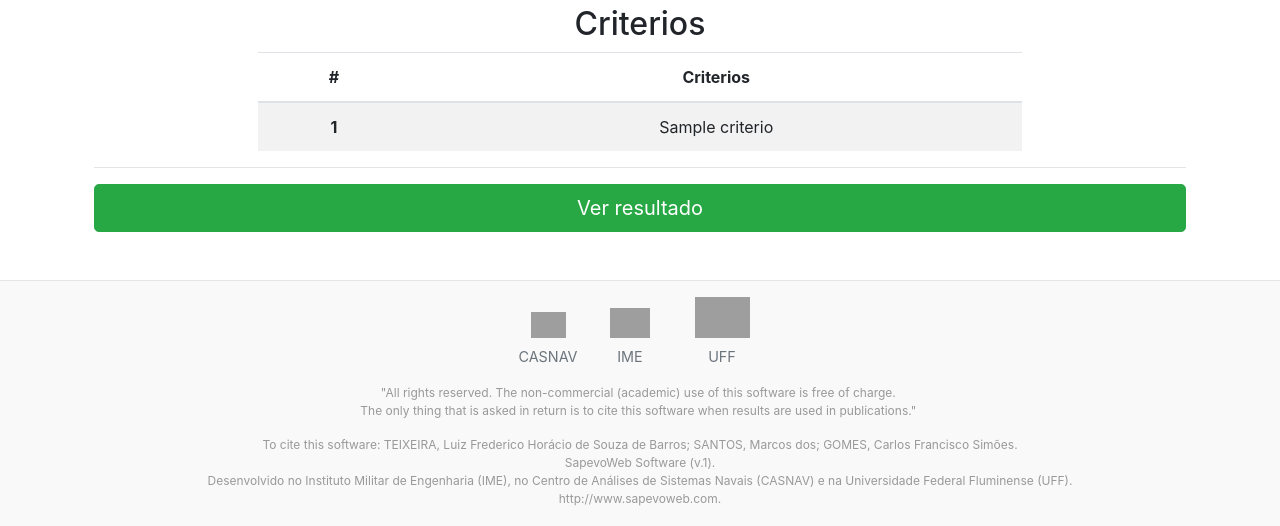
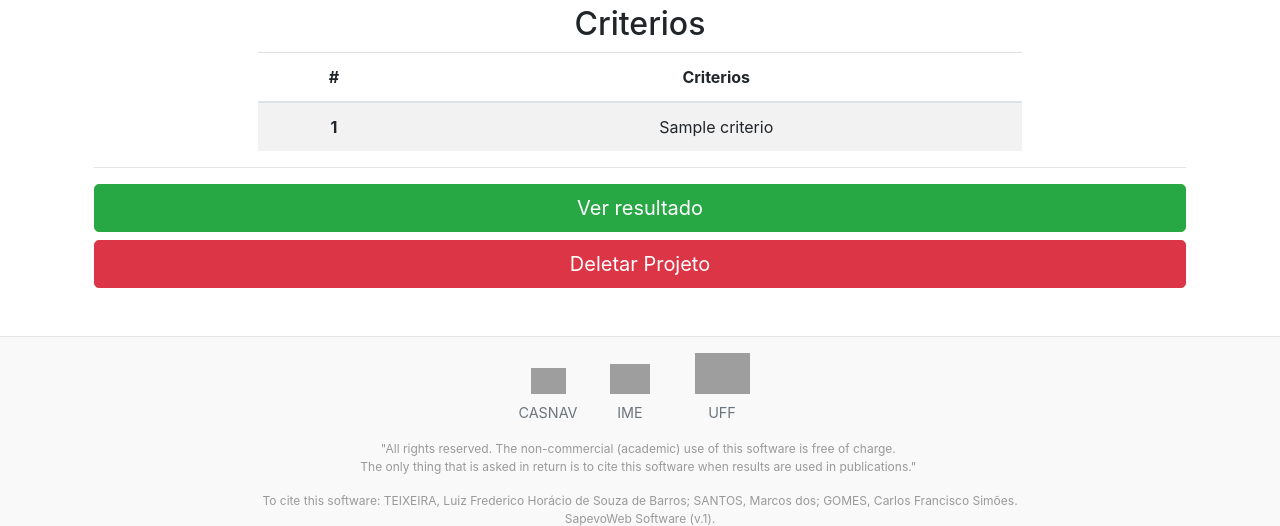
Before and after one commit to diegosorrilha/sapevosystem, a Django app: page /projeto/1/ in a window 1280 px wide. Shown: the part 554-1080 px from the top of the page. Run offline with Django 3.2, Linux system fonts and the light colour scheme; tables that the repository leaves empty hold one stand-in row (values such as "Sample post"); some libraries are stand-ins or nearby versions; grey boxes are pictures that could not be loaded.

Commit message:
criar acao de deletar projeto na pagina do projeto

```diff
--- a/core/views.py
+++ b/core/views.py
@@ -66,9 +66,12 @@ def deletarprojeto(request, projeto_id):
     try:
         projeto = Projeto.objects.get(id=projeto_id)
         projeto.delete()
+        logger.info('Projeto deletado com sucesso | projeto: {}'.format(projeto))
+
     except:
         redirect_page = 'resultado'
         params_redirect = projeto_id
+        logger.error('Projeto deletado com sucesso | ID: {}'.format(projeto_id))
 
     return redirect(redirect_page, projeto_id=params_redirect)
 
@@ -80,7 +83,7 @@ def editardados(request):
 
     if tipo == 'projeto':
         projeto = Projeto.objects.get(id=_id)
-        projeto.nome = _nome
+        projeto.nome = nome
         projeto.save()
 
     elif tipo == 'decisor':
--- a/templates/base.html
+++ b/templates/base.html
@@ -213,5 +213,17 @@
         })
     </script>
 
+    <script type="text/javascript">
+        function confirmar_delecao() {
+            confirmed = confirm(
+                'Tem certeza que deseja deletar o projeto: "{{projeto.nome}}"? \n\n Clique em OK para confirmar.\n'
+        );
+
+            if (confirmed) {
+                window.location.href = "/deletarprojeto/{{projeto.id}}";
+            }
+        }
+    </script>
+
     {% block custom_js %}{% endblock %}
 </body>
--- a/templates/projeto.html
+++ b/templates/projeto.html
@@ -89,7 +89,6 @@
     <a href="{% url 'avaliarcriterios' projeto_id=projeto.id %}" class="btn btn-warning btn-lg btn-block">Avaliar projeto</a>
 
 {% endif %}
-
-
+<button onclick="confirmar_delecao();" class="btn btn-danger btn-lg btn-block">Deletar Projeto</button>
 
 {% endblock %}
```
Also changed, not shown: core/models.py (line endings or trailing spaces).
